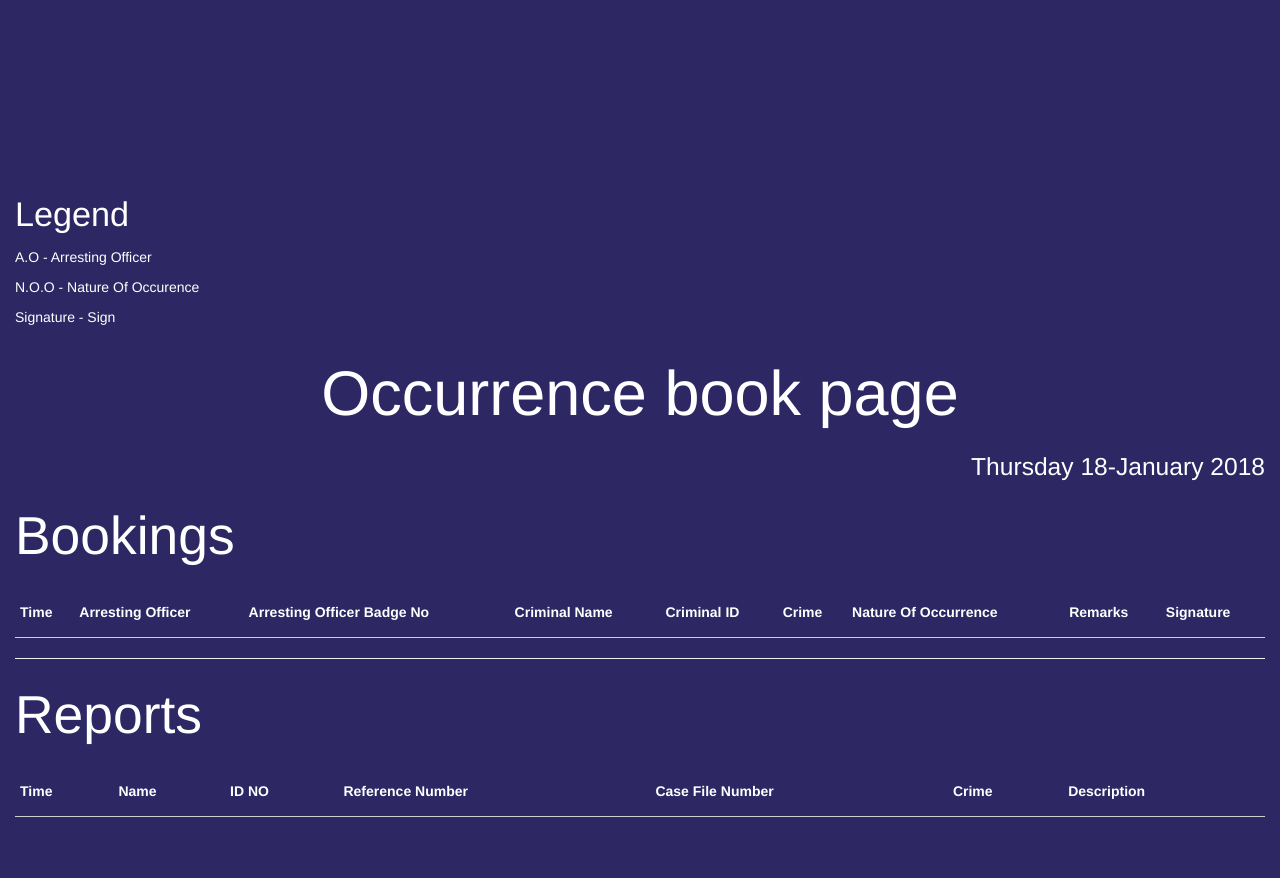
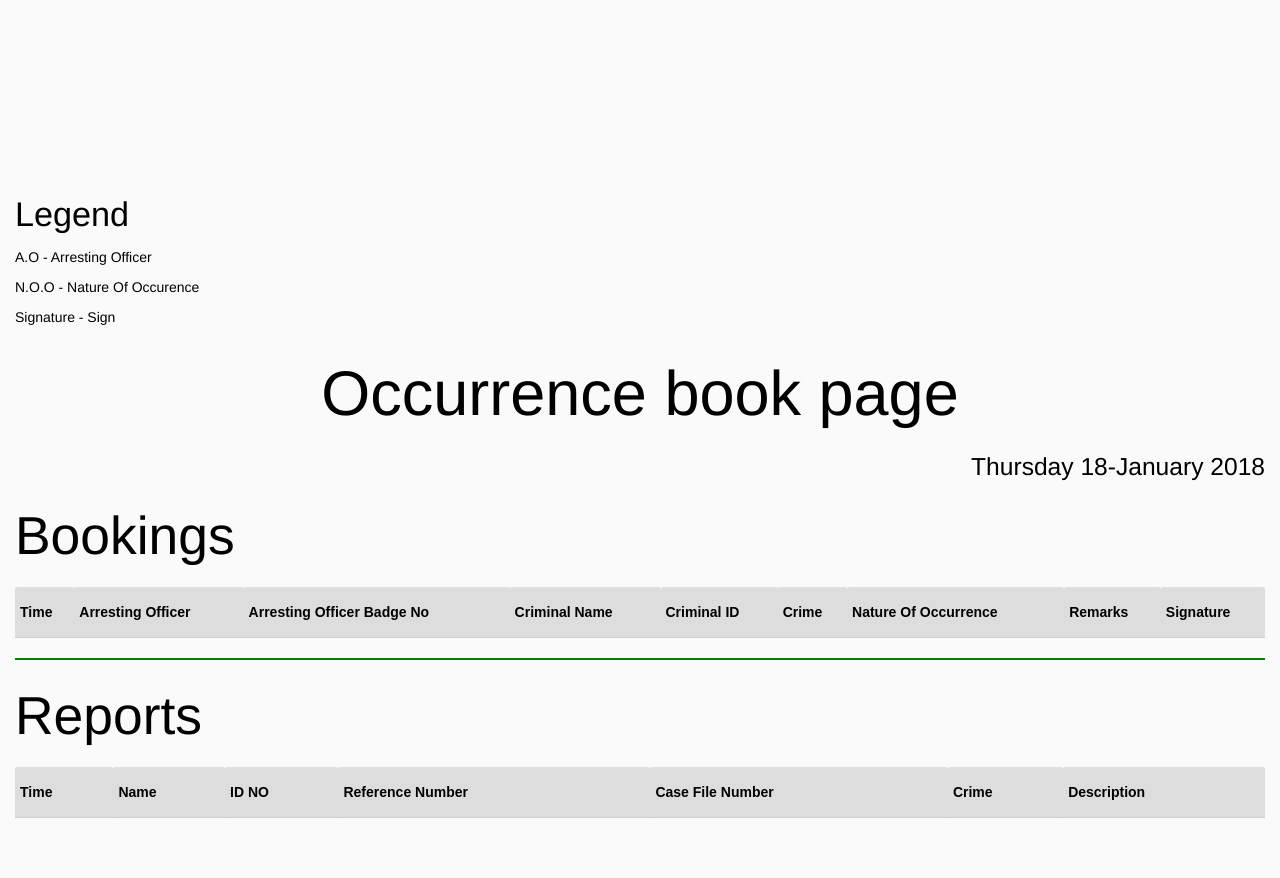
Before and after one commit to mwerumuchai/OB-tracking-system, a Django app: page /occurrence_book/ in a window 1280 px wide. Shown: the part 244-1122 px from the top of the page. Run offline with Django 3.2, Linux system fonts and the light colour scheme; data that the repository does not hold is empty; some libraries are stand-ins or nearby versions.

Commit message:
style the Occurence book page by adding a table

```diff
--- a/static/css/index.css
+++ b/static/css/index.css
@@ -1,33 +1,33 @@
-section
-{
-  background:yellow;
+section {
+  background: yellow;
 }
-.banner
-{
-  background: #2d2764;
-  min-height:300px;
+
+.banner {
+  background: #fafafa;
+  min-height: 300px;
   margin-top: 73px;
 }
-.banner .row
-{
-  text-align:center;
-  margin-top:-13px;
-}
-.banner h1
-{
-  color:white;
-}
-body {
-  background-color: #2d2764;
-  color: #fff;
+
+.banner .row {
+  text-align: center;
+  margin-top: -13px;
 }
 
+.banner h1 {
+  color: white;
+}
+
+body {
+  background-color: #fafafa;
+  color: #000;
+}
 
 /***********************************************************************
 *  OPAQUE NAVBAR SECTION
 ***********************************************************************/
+
 .opaque-navbar {
-    background-color: rgba(0,0,0,0.5);
+  background-color: rgba(0, 0, 0, 0.5);
   /*Transparent = rgba(0,0,0,0) / Translucent = (0,0,0,0.5);  */
   height: 60px;
   border-bottom: 0px;
@@ -44,10 +44,8 @@ ul.dropdown-menu {
   background-color: #fafafa;
 }
 
-
 @media (max-width: 992px) {
-  body
-  {
+  body {
     background: #2d2764;
   }
   .opaque-navbar {
@@ -55,8 +53,8 @@ ul.dropdown-menu {
     height: 60px;
     transition: background-color .5s ease 0s;
   }
+}
 
-}
 * {
   -moz-box-sizing: border-box;
   -webkit-box-sizing: border-box;
@@ -65,26 +63,76 @@ ul.dropdown-menu {
   padding: 0;
 }
 
-.card.horizontal{
+div.help-block {
+  display: none;
+  margin-top: 5px;
+  margin-bottom: 10px;
+  color: #737373;
+}
+
+.card.horizontal {
   /*border: solid 1px #333;*/
   overflow: hidden;
   -moz-transition: all 0.3s;
   -webkit-transition: all 0.3s;
   transition: all 0.3s;
+}
 
-}
-.card.horizontal:hover{
+.card.horizontal:hover {
   -moz-transform: scale(1.1);
   -webkit-transform: scale(1.1);
   transform: scale(1.1);
 }
+
+/*********************************
+Occurence book
+***********************************/
+
+#ob {
+  margin-bottom: 102px;
+}
+
+table {
+  font-family: arial, sans-serif;
+  border-collapse: collapse;
+  width: 100%;
+}
+
+th {
+  border: 1px solid #dddddd;
+  text-align: left;
+  padding: 8px;
+  background-color: #dddddd;
+}
+
+td {
+  border: 1px solid #dddddd;
+  text-align: left;
+  padding: 8px;
+}
+
+tr:nth-child(even) {
+  background-color: #dddddd;
+}
+
+hr {
+  margin-top: 20px;
+  margin-bottom: 20px;
+  border: 0;
+  border-top: 2px solid green;
+}
+
+/*********************************
+End Occurence book
+***********************************/
+
 footer {
   position: fixed;
   right: 0;
   bottom: 0;
   left: 0;
   padding: 1rem;
-  background-color: rgba(0,0,0,0.5);
+  background-color: rgba(0, 0, 0, 0.5);
   color: #fff;
   text-align: center;
 }
```
Lines whose indentation alone changed are shown as unchanged.
